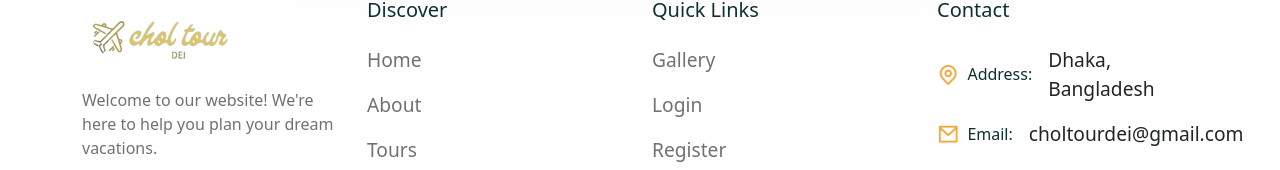
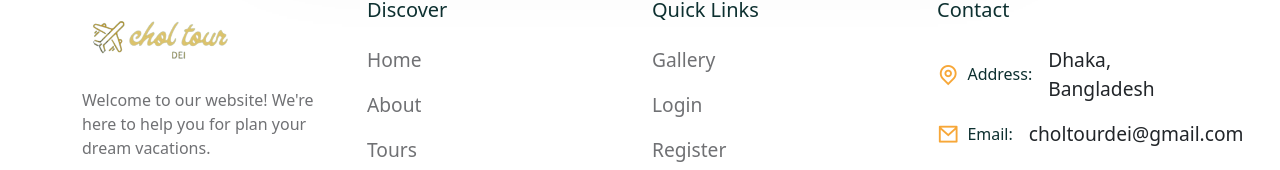
Before and after one commit to iaabrar16/choltourdei, a React (Create React App) app in the folder frontend/: page /register in a window 1280 px wide. Shown: the part 763-933 px from the top of the page. Built offline with nearby package versions, Linux system fonts and the light colour scheme; a web font is replaced by a local one.

Commit message:
footer.jsx updated

```diff
--- a/frontend/src/components/Footer/Footer.jsx
+++ b/frontend/src/components/Footer/Footer.jsx
@@ -43,7 +43,7 @@ const Footer = () => {
                <Col lg='3'>
                   <div className="logo">
                      <img src={logo} alt="" />
-                     <p>Welcome to our website! We're here to help you plan your dream vacations.</p>
+                     <p>Welcome to our website! We're here to help you for plan your dream vacations.</p>
                      <div className="social__link d-flex align-items-center gap-4">
                         <span>
                            <Link to='#'>
```
